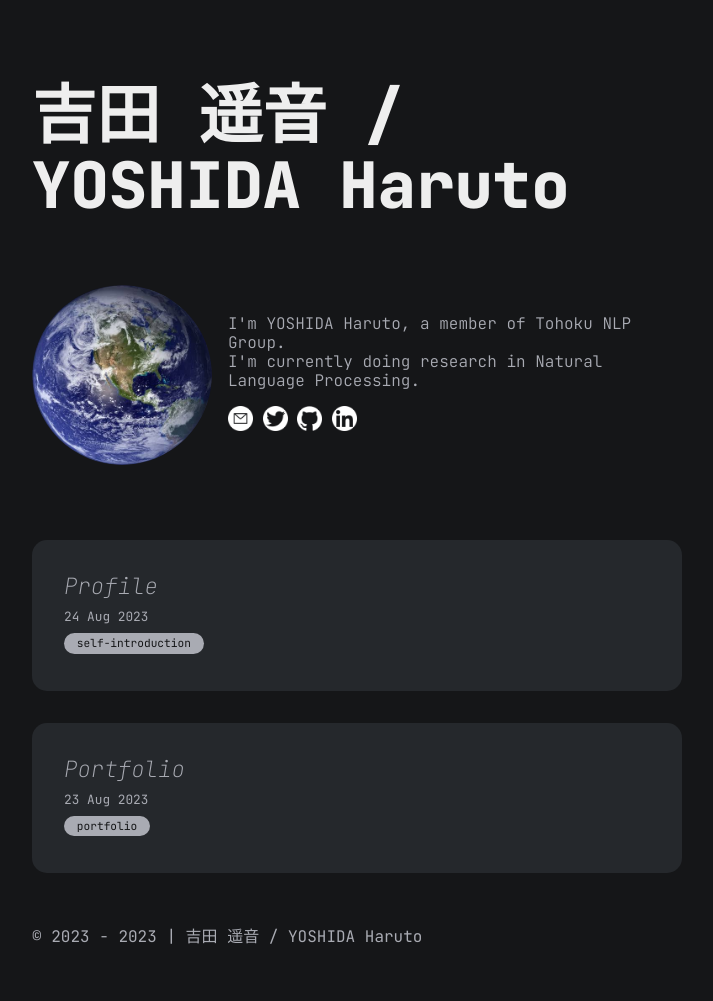
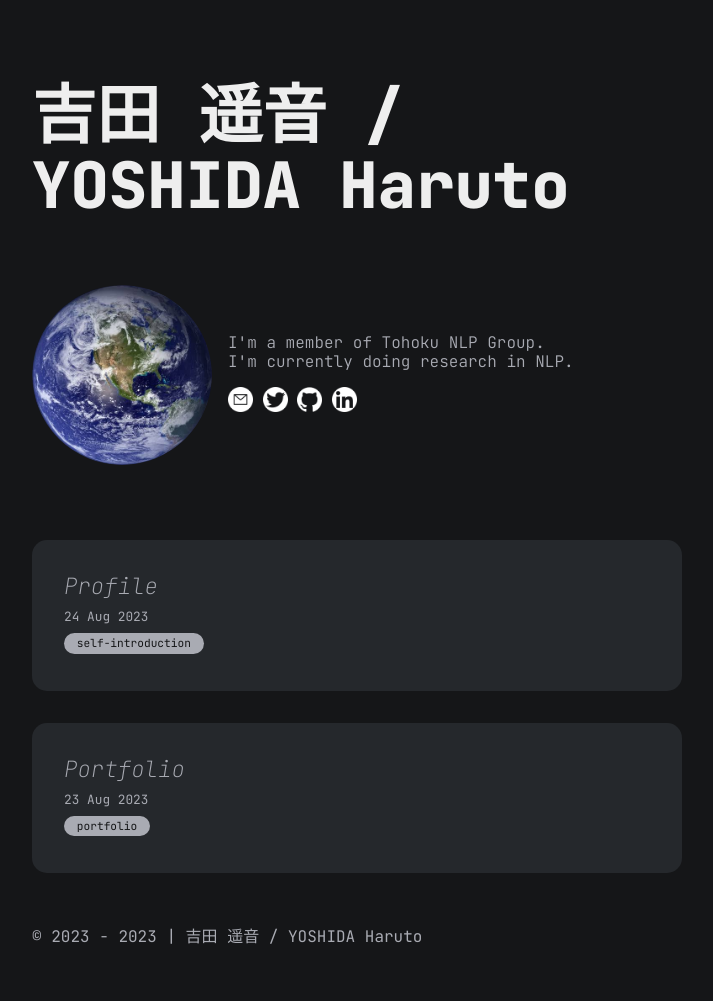
Before and after one commit to haruto2001/haruto2001-cv-old, a Jekyll site: the page built from docs/index.md, in a window 1280 px wide. Shown: the whole page, without its empty margins (283-996 px from the left). Built offline with Jekyll 4.4.1, drawn with Linux system fonts in a browser that asks for light colours.

Commit message:
update self-introduction

```diff
--- a/docs/_data/author.yml
+++ b/docs/_data/author.yml
@@ -2,9 +2,9 @@ name: 吉田 遥音 / YOSHIDA Haruto
 dp: /assets/icons/icon_circle.png
 description: "
   <p>
-    I'm YOSHIDA Haruto, a member of Tohoku NLP Group.
+    I'm a member of Tohoku NLP Group.
     <br>
-    I'm currently doing research in Natural Language Processing.
+    I'm currently doing research in NLP.
   </p>
 "
 email: yoshida.haruto.p1@dc.tohoku.ac.jp
```
